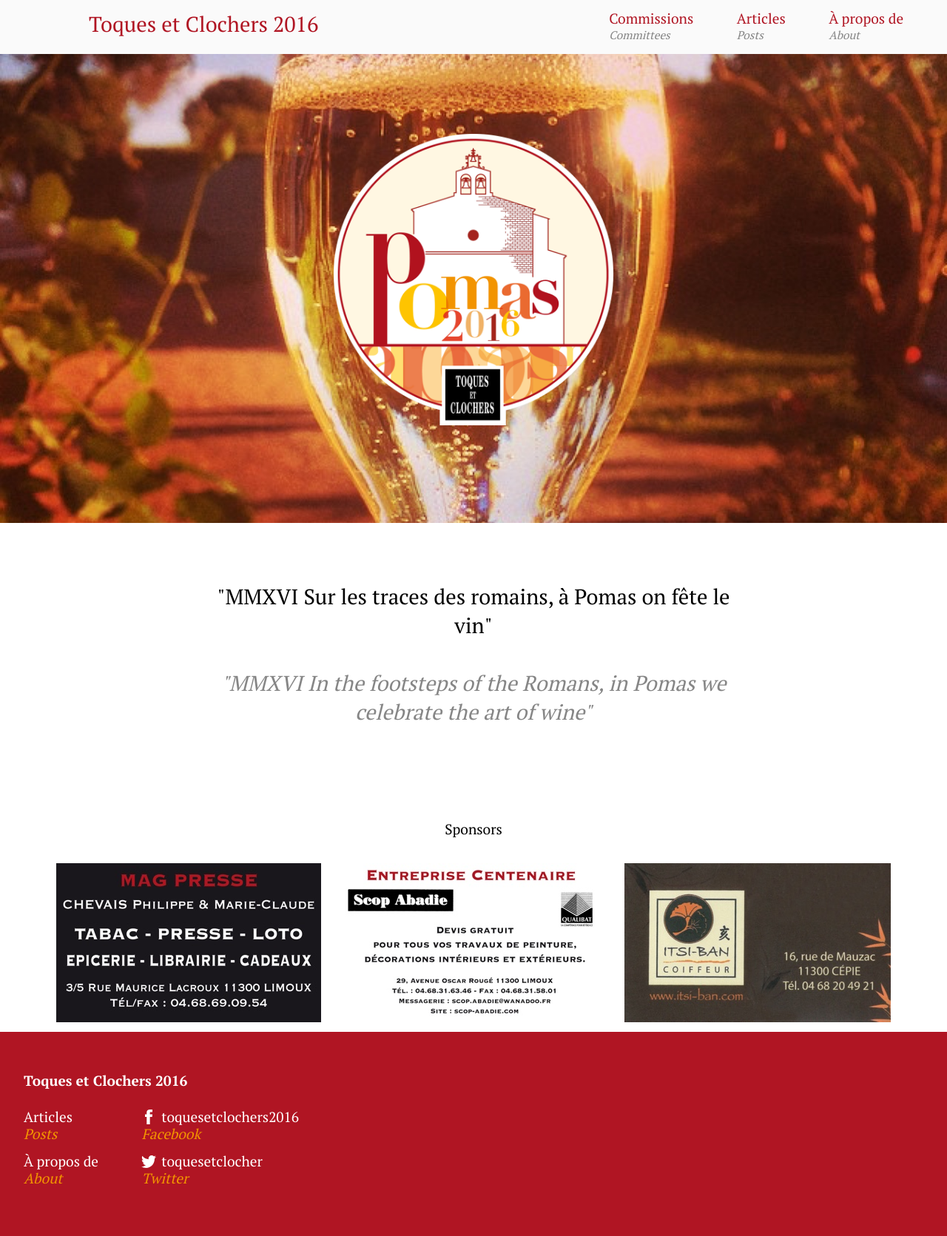
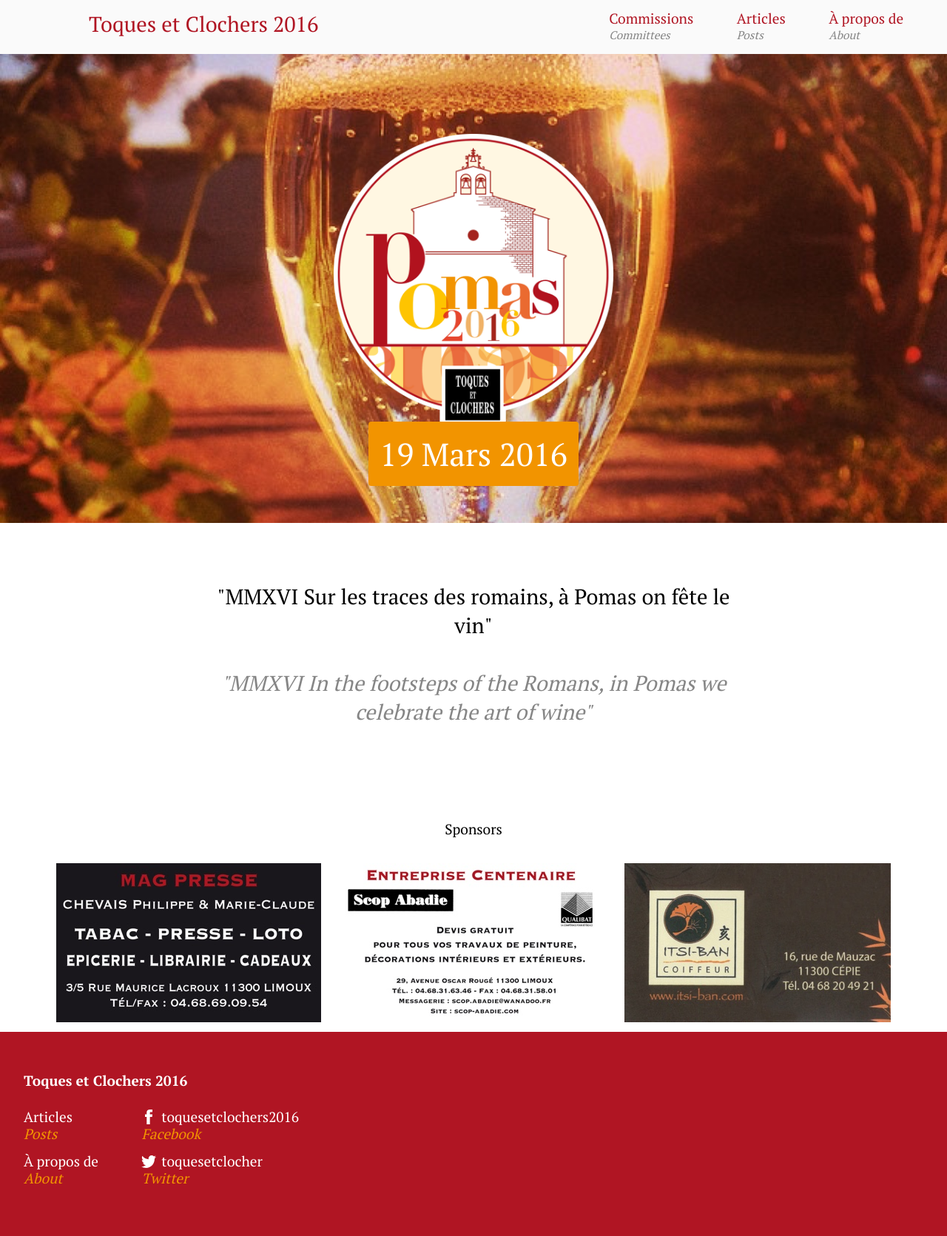
Before and after one commit to aeden/toquesetclochers2016, a Jekyll site: the page built from index.html, in a window 1280 px wide. Shown: the whole page at 74% size. Built offline with Jekyll 4.4.1, drawn with Linux system fonts in a browser that asks for light colours; Markdown is read by kramdown in place of the engine named in the settings.

Commit message:
Add the date to the homepage.

```diff
--- a/_sass/_layout.scss
+++ b/_sass/_layout.scss
@@ -82,6 +82,7 @@
   background-position: center center;
   background-size: cover;
   min-height: 33em;
+  text-align: center;
 }
 
 .l-about {
--- a/_sass/_typography.scss
+++ b/_sass/_typography.scss
@@ -88,6 +88,12 @@ $font-xs: .8em;
   color: $white;
 }
 
+.txt-date {
+  font-size: $font-lg;
+  padding-top: 20px;
+  padding-bottom: 20px;
+}
+
 .txt-block {
   p {
     &:first-child {
--- a/index.html
+++ b/index.html
@@ -4,6 +4,7 @@ layout: default
 
 <section class="l-hero">
   <img class="poster" src="/assets/images/logo.png" alt="Toques et Clochers"/>
+  <p class="txt-fr txt-centered txt-date"><span class="txt-title">19 Mars 2016</span></p>
 </section>
 <section class="l-intro container-sm">
   <p class="txt-fr">"MMXVI Sur les traces des romains, à Pomas on fête le vin"</p>
```
